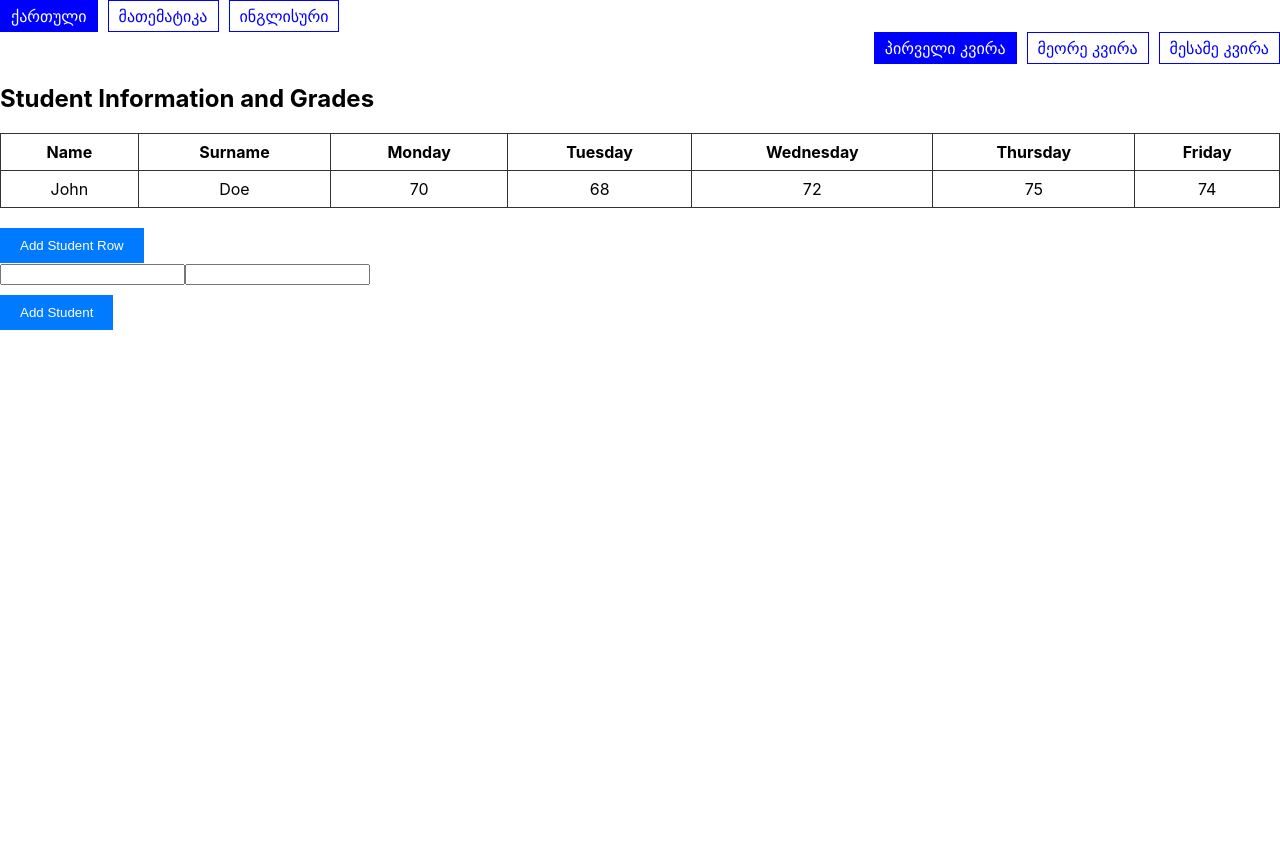
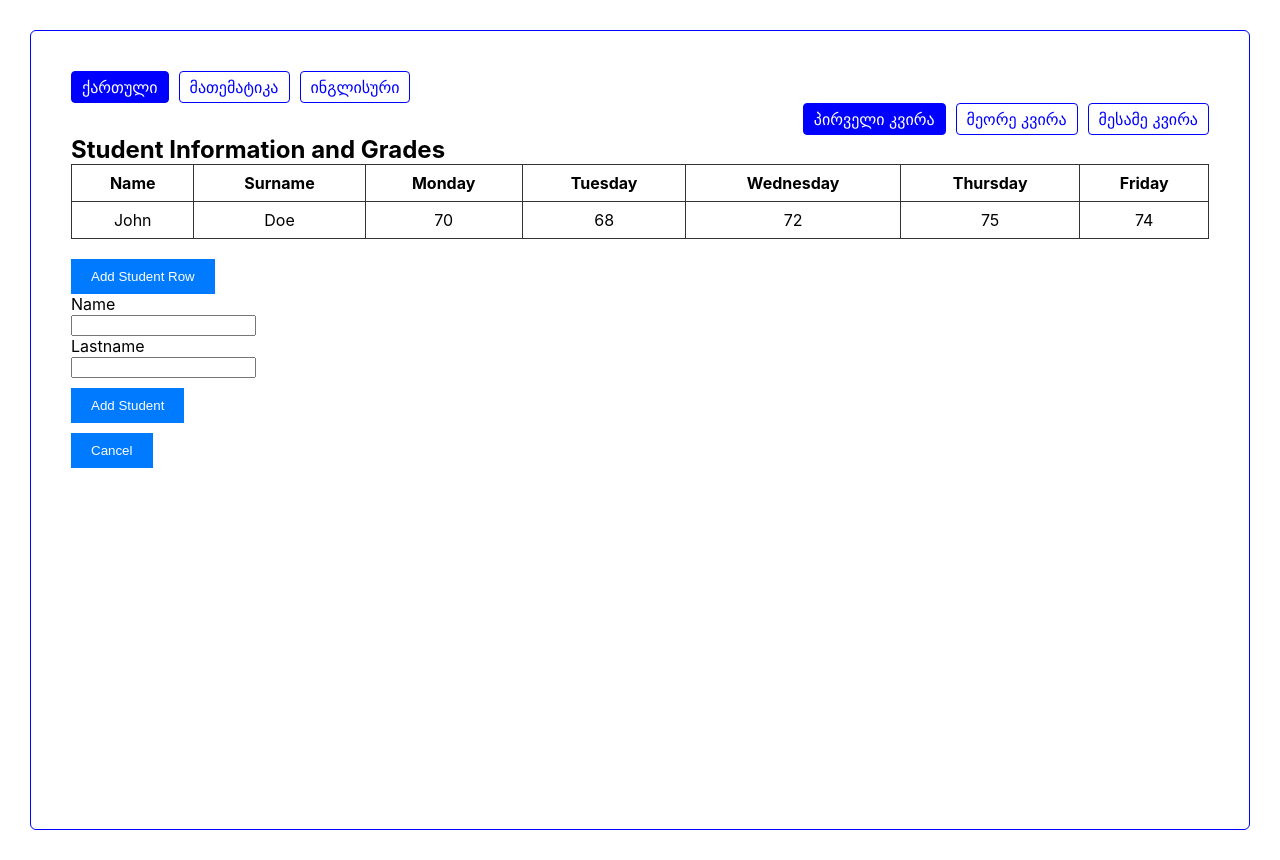
Before and after one commit to maci03/Digital-Institute---second-project, a React (Create React App) app: page / in a window 1280 px wide. Both pictures are taken after a click on the button "Add Student Row". Before the commit the page ends 800 px from the top, so only its background shows below. Built offline with nearby package versions, Linux system fonts and the light colour scheme.

Commit message:
Add student adding form hiding functionality

```diff
--- a/src/App.css
+++ b/src/App.css
@@ -12,7 +12,13 @@
   padding: 5px 10px;
   text-decoration: none;
   cursor: pointer;
+  border-radius: 4px;
 }
+
+.button:hover {
+  opacity: 0.7;
+}
+
 /* SubjectButtons.css  */
 .button-container-week {
   display: flex;
--- /dev/null
+++ b/src/components/AddNewStudentForm.js
@@ -0,0 +1,49 @@
+import { useContext, useState } from "react";
+import { StudentsContext } from "../store/studentsContext";
+
+function AddNewStudentForm({ onClose }) {
+  const [name, setName] = useState("");
+  const [lastName, setLastName] = useState("");
+
+  const { createStudent } = useContext(StudentsContext);
+
+  function handleSubmit(e) {
+    e.preventDefault();
+    if (!(name.trim() && lastName.trim())) return;
+
+    createStudent(name, lastName);
+    setName("");
+    setLastName("");
+  }
+
+  return (
+    <form onSubmit={handleSubmit}>
+      <div>
+        <label htmlFor="name">Name</label>
+        <br />
+        <input
+          id="name"
+          value={name}
+          onChange={(e) => setName(e.target.value)}
+        />
+      </div>
+      <div>
+        <label htmlFor="lastname">Lastname</label>
+        <br />
+        <input
+          id="lastname"
+          value={lastName}
+          onChange={(e) => setLastName(e.target.value)}
+        />
+      </div>
+      <div>
+        <button type="submit">Add Student</button>
+        <button type="button" onClick={onClose}>
+          Cancel
+        </button>
+      </div>
+    </form>
+  );
+}
+
+export default AddNewStudentForm;
--- a/src/components/AddNewStudentModal.js
+++ /dev/null
@@ -1,26 +0,0 @@
-import { useContext, useState } from "react";
-import { StudentsContext } from "../store/studentsContext";
-
-export function AddNewStudentModal() {
-  const [name, setName] = useState("");
-  const [lastName, setLastName] = useState("");
-
-  const { createStudent } = useContext(StudentsContext);
-
-  function handleSubmit(e) {
-    e.preventDefault();
-    createStudent(name, lastName);
-    setName("");
-    setLastName("");
-  }
-
-  return (
-    <div>
-      <form onSubmit={handleSubmit}>
-        <input value={name} onChange={(e) => setName(e.target.value)} />
-        <input value={lastName} onChange={(e) => setLastName(e.target.value)} />
-        <button type="submit">Add Student</button>
-      </form>
-    </div>
-  );
-}
--- a/src/components/StudentTable.js
+++ b/src/components/StudentTable.js
@@ -1,13 +1,15 @@
 import React, { useContext, useState } from "react";
 import { StudentsContext } from "../store/studentsContext";
 import StudentGradeByWeekDay from "./StudentGradeByWeekday";
-import { AddNewStudentModal } from "./AddNewStudentModal";
+import AddNewStudentForm from "./AddNewStudentForm";
 
 function StudentTable() {
   const { activeSubject, activeWeek, students } = useContext(StudentsContext);
   const [addStudentModalOpen, setAddStudentModalOpen] = useState(false);
 
   const daysOfWeek = ["Monday", "Tuesday", "Wednesday", "Thursday", "Friday"];
+
+  const handleCloseModal = () => setAddStudentModalOpen(false);
 
   return (
     <div>
@@ -41,10 +43,16 @@ function StudentTable() {
           })}
         </tbody>
       </table>
-      <button type="button" onClick={() => setAddStudentModalOpen(true)}>
+      <button
+        disabled={addStudentModalOpen}
+        type="button"
+        onClick={() => setAddStudentModalOpen(true)}
+      >
         Add Student Row
       </button>
-      {addStudentModalOpen ? <AddNewStudentModal /> : null}
+      {addStudentModalOpen ? (
+        <AddNewStudentForm onClose={handleCloseModal} />
+      ) : null}
     </div>
   );
 }
--- a/src/index.css
+++ b/src/index.css
@@ -11,3 +11,18 @@ code {
   font-family: source-code-pro, Menlo, Monaco, Consolas, 'Courier New',
     monospace;
 }
+
+* {
+  box-sizing: border-box;
+  margin: 0;
+}
+
+
+body {
+  border: 1px solid blue;
+  border-radius: 6px;
+  min-height: 100vh;
+  padding: 10px;
+  margin: 30px;
+  padding: 40px;
+}
```
